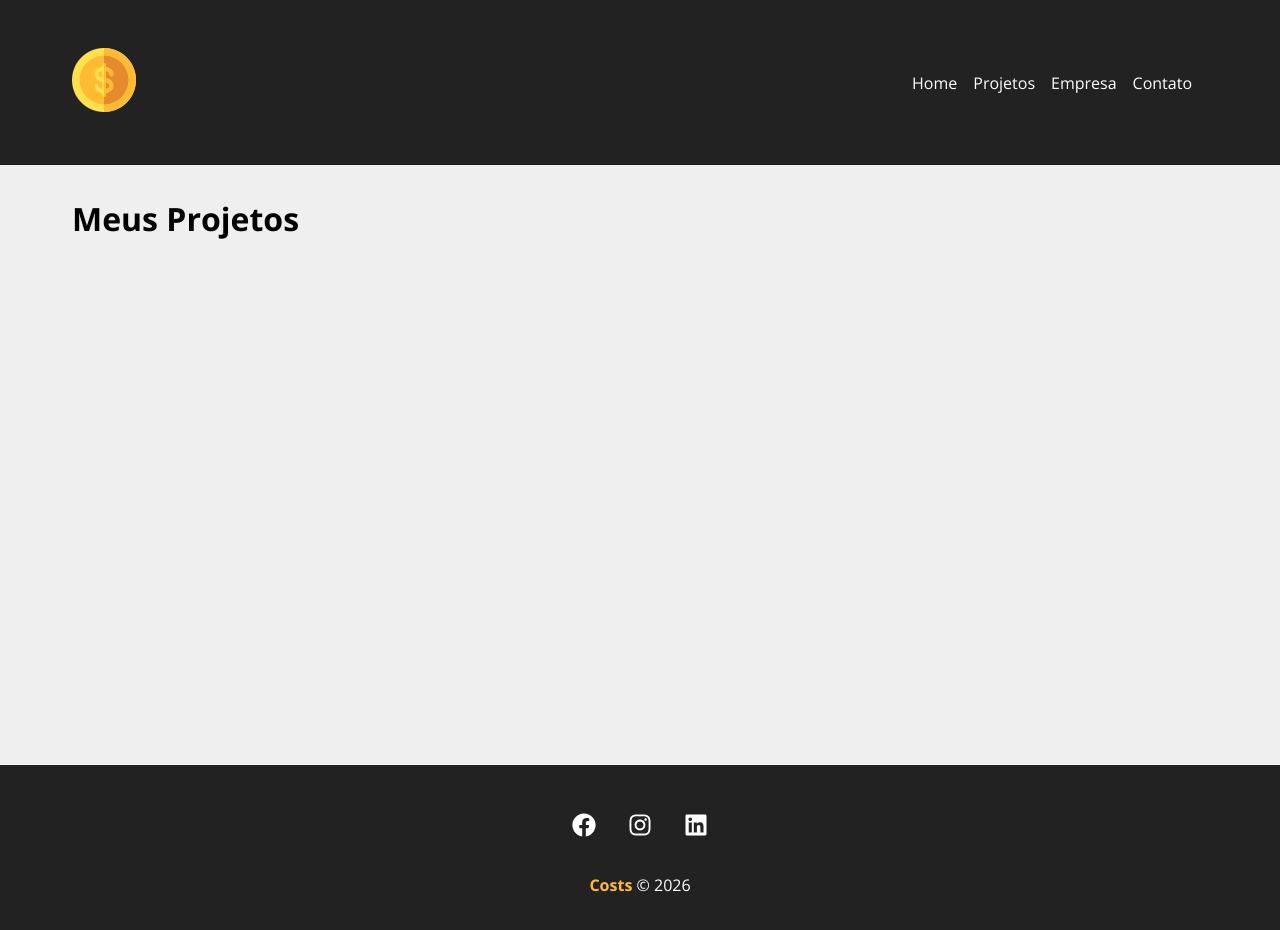
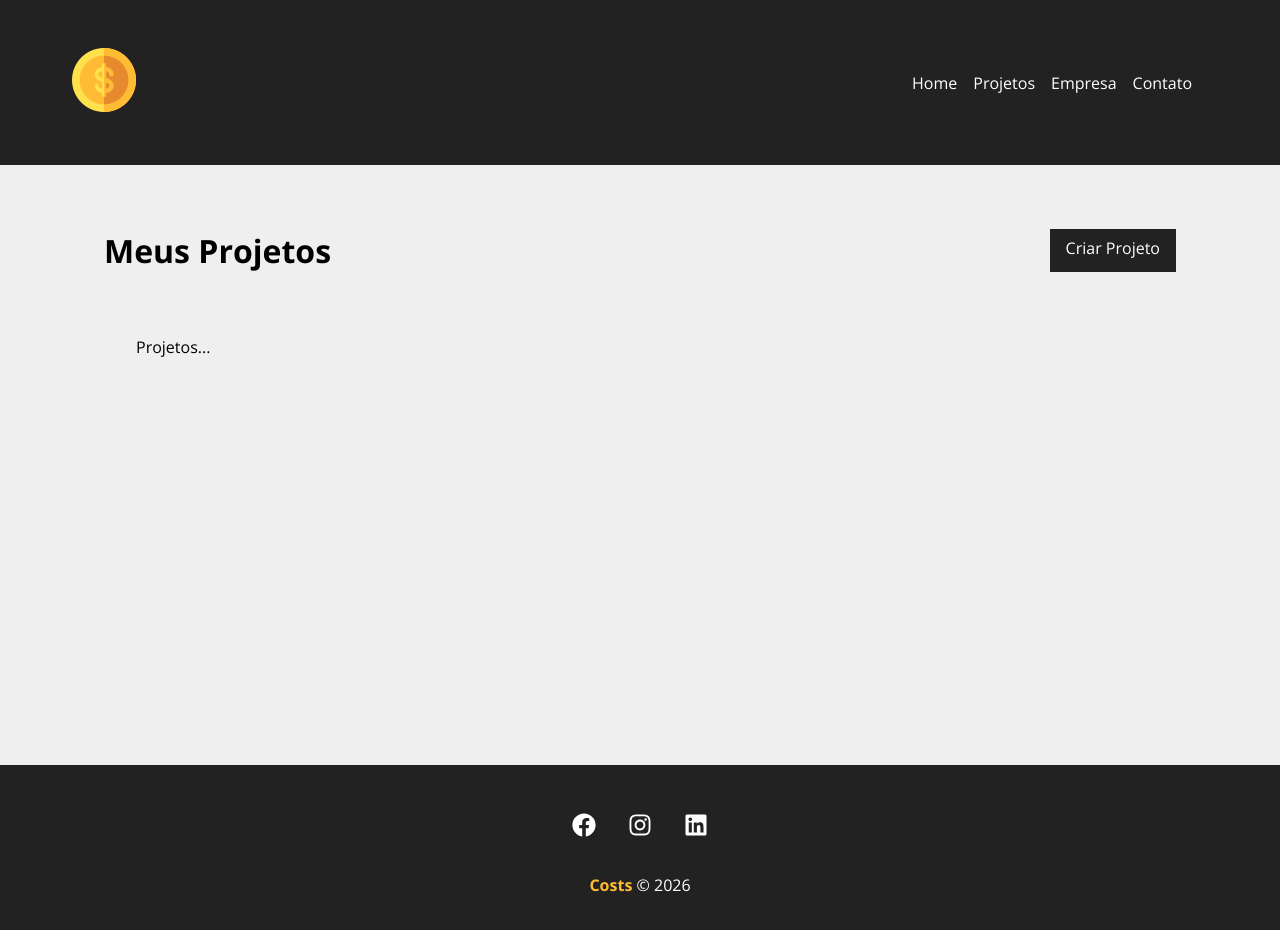
Before and after one commit to viniciuscastiliani/javascript, a React (Create React App) app in the folder curso-react-hora-de-codar/costs/: page /projects in a window 1280 px wide. Shown: the top 930 px of the page. Built offline with nearby package versions, Linux system fonts and the light colour scheme; a web font is replaced by a local one.

Commit message:
Criando Dashboard

```diff
--- a/curso-react-hora-de-codar/costs/db.json
+++ b/curso-react-hora-de-codar/costs/db.json
@@ -120,6 +120,17 @@
       "cost": 0,
       "services": [],
       "id": "cgklxb5I-co"
+    },
+    {
+      "name": "projeto teste",
+      "budget": "10000",
+      "category": {
+        "id": "2",
+        "name": "Desenvolvimento"
+      },
+      "cost": 0,
+      "services": [],
+      "id": "txsmxkwG8FE"
     }
   ],
   "categories": [
--- a/curso-react-hora-de-codar/costs/src/components/layout/Container.module.css
+++ b/curso-react-hora-de-codar/costs/src/components/layout/Container.module.css
@@ -10,7 +10,7 @@
 }
 
 .minHeight {
-    min-height: 75vh;
+    min-height: 75%;
 }
 
 .start {
--- a/curso-react-hora-de-codar/costs/src/components/pages/Projects.js
+++ b/curso-react-hora-de-codar/costs/src/components/pages/Projects.js
@@ -1,6 +1,10 @@
-import { useLocation } from "react-router-dom"
+import { useLocation } from 'react-router-dom'
 
-import Message from "../layout/Message"
+import Message from '../layout/Message'
+import Container from '../layout/Container'
+import LinkButton from '../layout/LinkButton'
+
+import styles from './Projects.module.css'
 
 function Projects() {
 
@@ -11,9 +15,15 @@ function Projects() {
     }
 
     return (
-        <div>
-            <h1>Meus Projetos</h1>
+        <div className={styles.projectContainer}>
+            <div className={styles.titleContainer}>
+                <h1>Meus Projetos</h1>
+                <LinkButton to="/newproject" text="Criar Projeto" />
+            </div>
             {message && <Message type="success" msg={message} />}
+            <Container customClass="start">
+                <p>Projetos...</p>
+            </Container>
         </div>
     )
 }
--- /dev/null
+++ b/curso-react-hora-de-codar/costs/src/components/pages/Projects.module.css
@@ -0,0 +1,10 @@
+.projectContainer {
+    padding: 2em;
+    width: 100%;
+}
+
+.titleContainer {
+    display: flex;
+    justify-content: space-between;
+    margin-bottom: 2em;
+}
```
